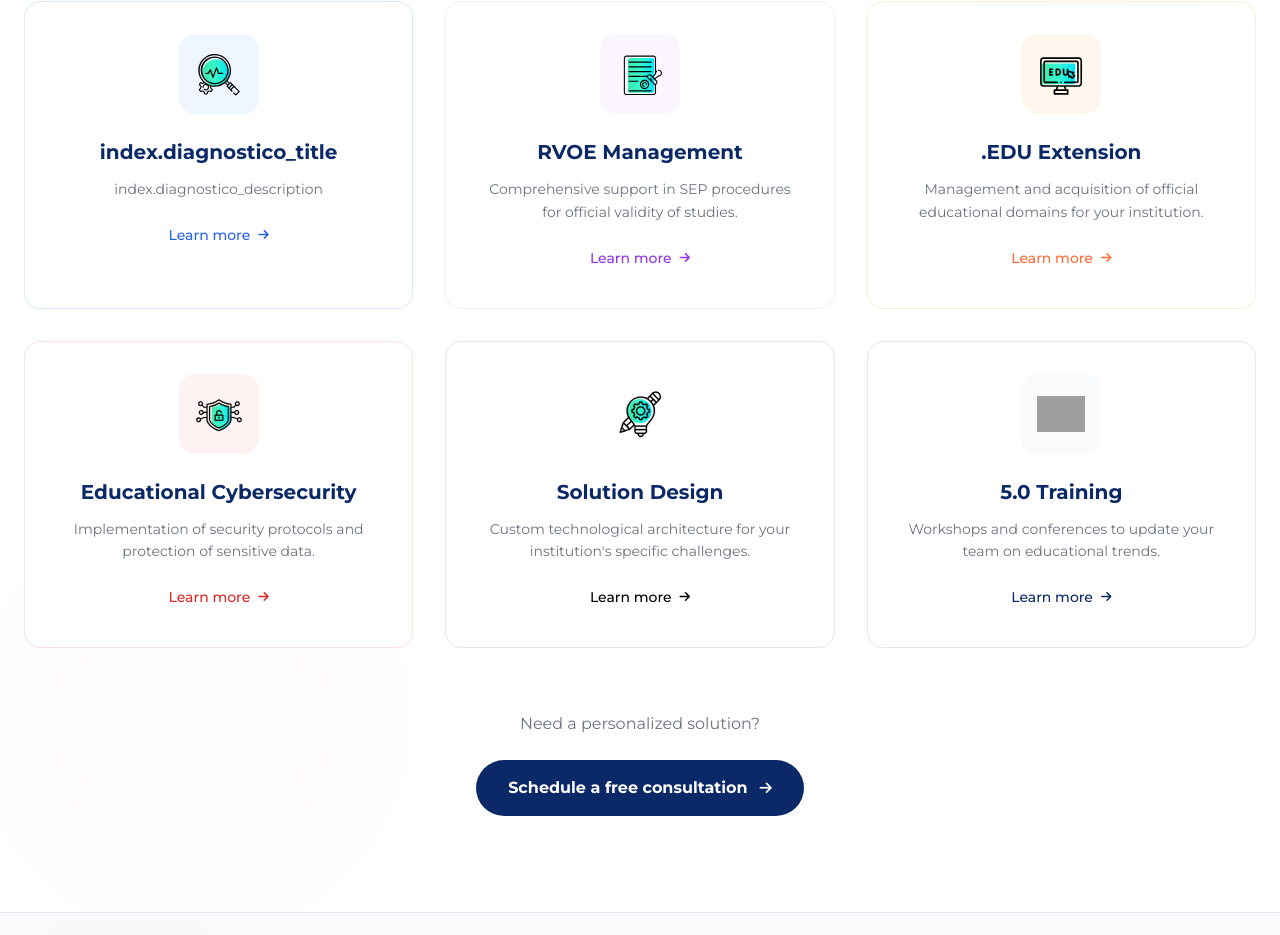
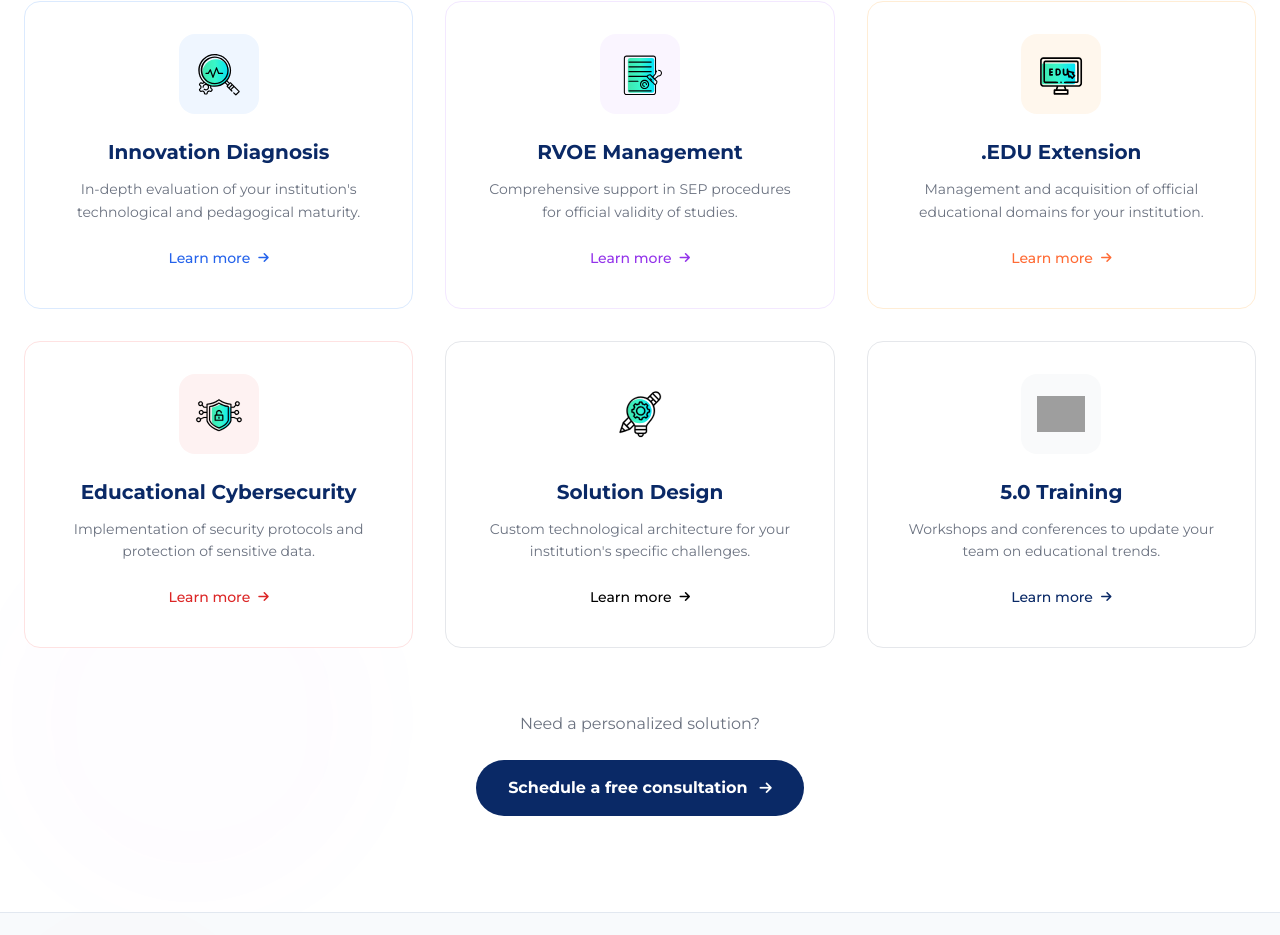
Before and after one commit to Hericraft-Ags/landing-frontend, a Vue app: page / in a window 1280 px wide. Shown: the part 3245-4180 px from the top of the page. Built offline with nearby package versions, Linux system fonts and the light colour scheme; grey boxes are pictures that could not be loaded.

Commit message:
First version prod

```diff
--- a/src/components/sections/index/ConsultoriaSection.vue
+++ b/src/components/sections/index/ConsultoriaSection.vue
@@ -69,12 +69,12 @@ const services = computed(() => [
     bgColor: 'bg-blue-50',
     borderColor: 'border-blue-100',
     hoverColor: 'group-hover:border-blue-200',
-    title: t('index.diagnostico_title'),
-    description: t('index.diagnostico_description'),
+    title: t('index.diagnostico.title'),
+    description: t('index.diagnostico.description'),
     features: [
-      t('index.diagnostico_feature_1'),
-      t('index.diagnostico_feature_2'),
-      t('index.diagnostico_feature_3'),
+      t('index.diagnostico.feature_1'),
+      t('index.diagnostico.feature_2'),
+      t('index.diagnostico.feature_3'),
     ],
   },
   {
--- a/src/components/sections/us/EquipoMultidisciplinario.vue
+++ b/src/components/sections/us/EquipoMultidisciplinario.vue
@@ -3,14 +3,13 @@
     <div class="max-w-7xl mx-auto">
       <div class="text-center mb-16">
         <span class="text-green font-bold uppercase tracking-widest text-sm mb-2 block">
-          Nuestro Motor
+          {{ $t('us.our_motor') }}
         </span>
         <h2 class="text-3xl md:text-4xl font-display font-bold text-navy">
-          El Equipo Detrás del Ecosistema
+          {{ $t('us.our_motor_ecosystem') }}
         </h2>
         <p class="text-gray-600 mt-4 max-w-2xl mx-auto text-lg">
-          6 departamentos especializados trabajando en sincronía para crear experiencias educativas
-          de clase mundial.
+          {{ $t('us.our_motor_slogan') }}
         </p>
       </div>
 
--- a/src/components/ui/ProfileCard.vue
+++ b/src/components/ui/ProfileCard.vue
@@ -14,10 +14,10 @@
         >
           <i class="fas fa-id-card"></i>
         </div>
-        <h3 class="text-xl font-bold text-[#2563eb]">{{ $t('college.profile_title') }}</h3>
+        <h3 class="text-xl font-bold text-gray-200">{{ $t('college.profile_title') }}</h3>
       </div>
 
-      <p class="text-[#2563eb] text-sm leading-relaxed mb-6">
+      <p class="text-gray-200 text-sm leading-relaxed mb-6">
         {{ $t('college.profile_description') }}
       </p>
 
--- a/src/i18n.js
+++ b/src/i18n.js
@@ -3,7 +3,15 @@ import { createI18n } from 'vue-i18n'
 function flattenMessages(obj, prefix = '') {
   return Object.keys(obj).reduce((acc, key) => {
     const fullKey = prefix ? `${prefix}.${key}` : key
-    if (typeof obj[key] === 'object' && obj[key] !== null && !Array.isArray(obj[key])) {
+    if (Array.isArray(obj[key])) {
+      obj[key].forEach((item, index) => {
+        if (typeof item === 'object' && item !== null) {
+          Object.assign(acc, flattenMessages(item, `${fullKey}.${index}`))
+        } else {
+          acc[`${fullKey}.${index}`] = item
+        }
+      })
+    } else if (typeof obj[key] === 'object' && obj[key] !== null) {
       Object.assign(acc, flattenMessages(obj[key], fullKey))
     } else {
       acc[fullKey] = obj[key]
--- a/src/locales/es/index.json
+++ b/src/locales/es/index.json
@@ -42,10 +42,13 @@
   "capsule_asesoria": "Asesoría Experta",
   "consultoria_title": "Consultoría especializada",
   "consultoria_subtitle": "Acompañamiento experto para la excelencia educativa. Transformamos tu institución con soluciones a medida.",
-  "diaganostico_description": "Evaluación profunda de madurez tecnológica y pedagógica de tu institución.",
-  "diaganostico_feature_1": "Análisis FODA",
-  "diaganostico_feature_2": "Benchmarking",
-  "diaganostico_feature_3": "Plan de acción",
+  "diagnostico": {
+    "title": "Diagnóstico de innovación",
+    "description": "Evaluación profunda de madurez tecnológica y pedagógica de tu institución.",
+    "feature_1": "Análisis FODA",
+    "feature_2": "Benchmarking",
+    "feature_3": "Plan de acción"
+  },
   "rvoe": {
     "title": "Gestión de RVOE",
     "description": "Acompañamiento integral en trámites ante la SEP para validez oficial de estudios.",
```
